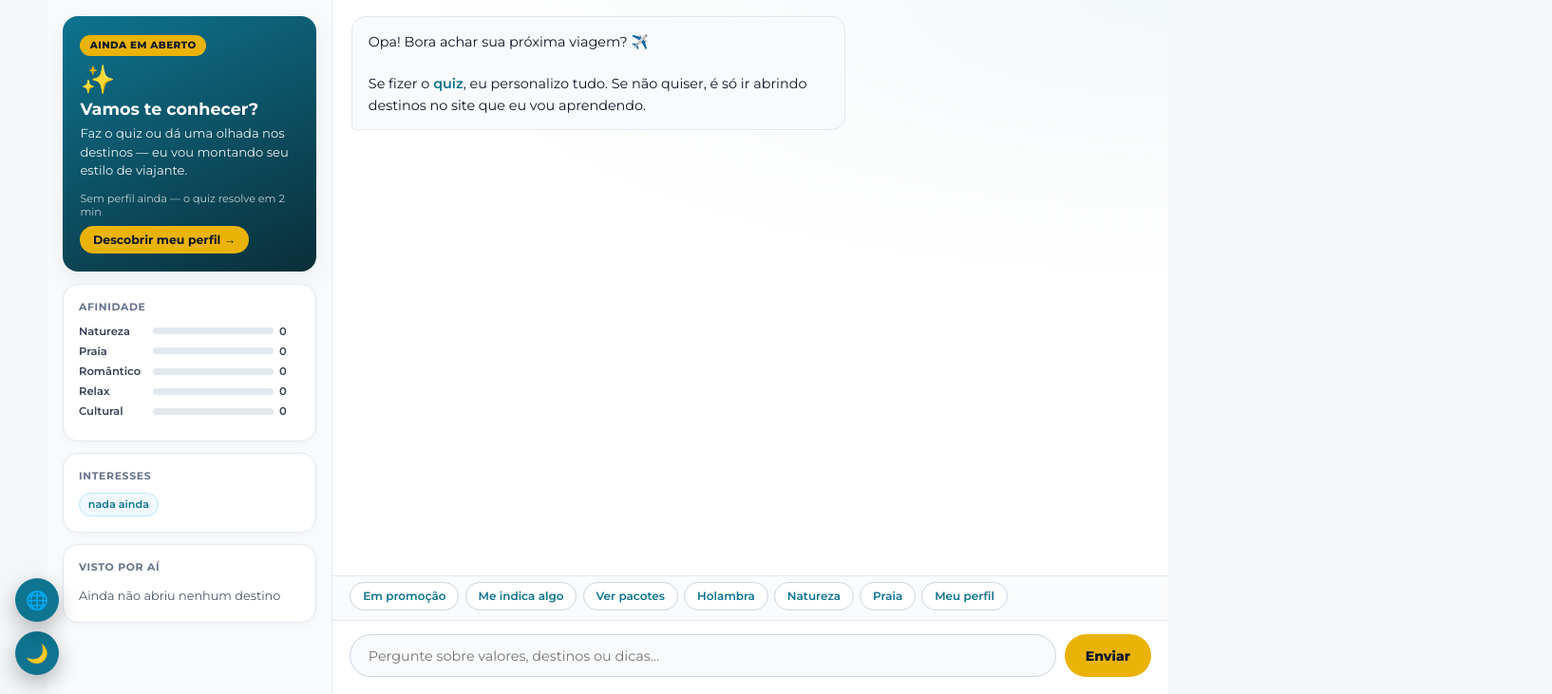
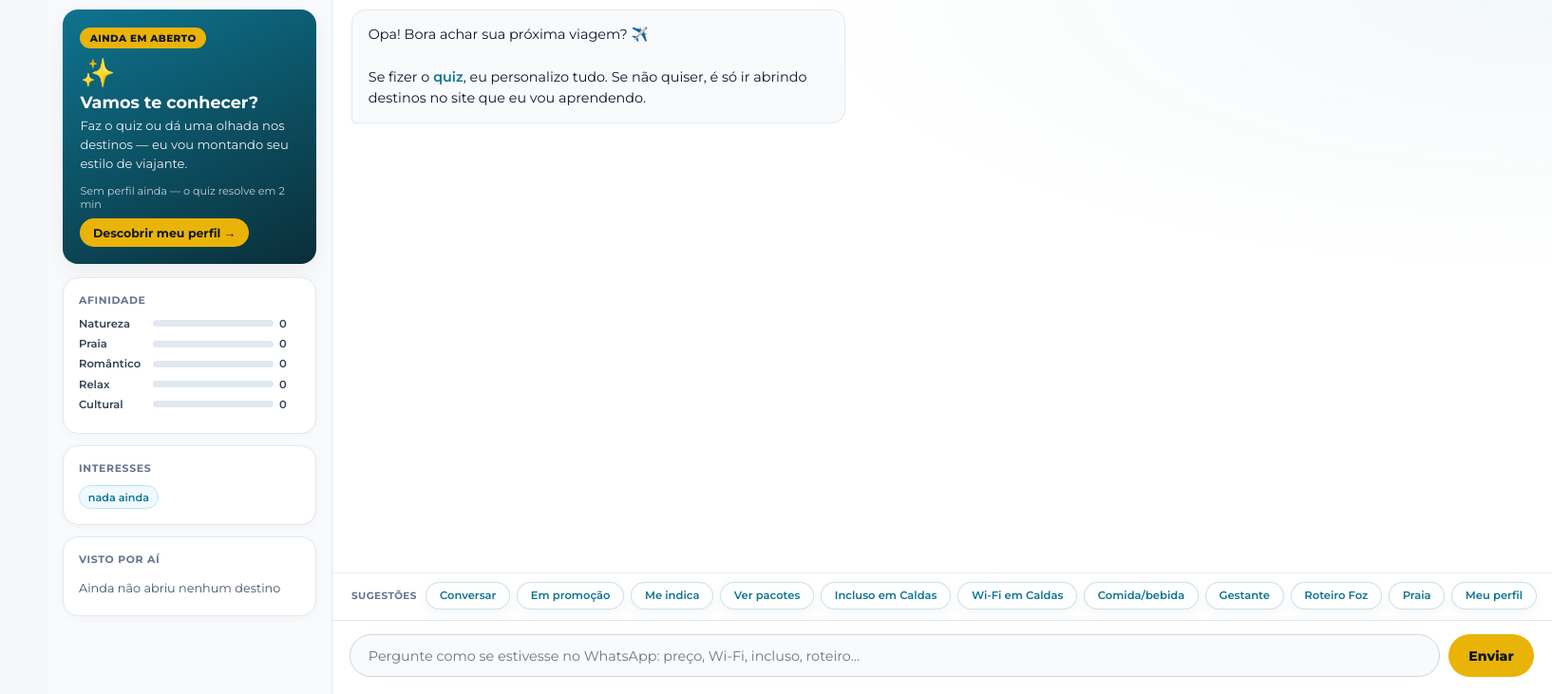
Before and after one commit to lndever/tourmix, a plain HTML site: page assistente.html in a window 1280 px wide. Shown: the part 69-800 px from the top of the page at 95% size, 1634 px wide, since content can reach past the window. Drawn offline with Linux system fonts and the light colour scheme.

Commit message:
Add files via upload

```diff
--- a/assistente.html
+++ b/assistente.html
@@ -4,7 +4,7 @@
 <meta charset="UTF-8">
 <meta name="viewport" content="width=device-width, initial-scale=1.0">
 <title>Assistente TOURMIX</title>
-<link rel="icon" type="image/png" href="LOGO-05.png">
+<link rel="icon" type="image/png" href="/assets/img/LOGO-05.png">
 <link href="https://fonts.googleapis.com/css2?family=Montserrat:wght@400;500;600;700;800&display=swap" rel="stylesheet">
 <style>
 :root{
@@ -190,23 +190,41 @@ a:hover{text-decoration:underline}
 .msg.user a{color:#fff;text-decoration:underline}
 
 .sugestoes{
-  display:flex;flex-wrap:wrap;gap:.4rem;
-  padding:.35rem 1.15rem .65rem;
-  border-top:1px solid var(--line);
-  background:#fafbfc;
+  display:flex;flex-wrap:nowrap;gap:.45rem;
+  padding:.55rem 1rem .7rem;
+  border-top:1px solid rgba(226,232,240,.65);
+  background:rgba(255,255,255,.55);
+  backdrop-filter:blur(14px);
+  -webkit-backdrop-filter:blur(14px);
+  overflow-x:auto;
+  scrollbar-width:none;
+  -ms-overflow-style:none;
 }
+.sugestoes::-webkit-scrollbar{display:none}
 .sugestoes button{
   font-family:inherit;
-  font-size:.75rem;font-weight:600;
+  font-size:.72rem;font-weight:600;
   color:var(--primary);
-  background:#fff;
-  border:1px solid #cbd5e1;
+  background:rgba(255,255,255,.72);
+  border:1px solid rgba(14,116,144,.22);
   border-radius:50px;
-  padding:.4rem .8rem;
+  padding:.42rem .85rem;
   cursor:pointer;
-  transition:.15s;
+  transition:.18s;
+  white-space:nowrap;
+  flex-shrink:0;
+  box-shadow:0 4px 14px rgba(15,23,42,.04);
 }
-.sugestoes button:hover{border-color:var(--primary);background:#f0f9ff}
+.sugestoes button:hover{
+  border-color:var(--primary);
+  background:rgba(240,249,255,.95);
+  transform:translateY(-1px);
+  box-shadow:0 6px 16px rgba(14,116,144,.12);
+}
+.sugestoes-label{
+  font-size:.65rem;font-weight:700;letter-spacing:.04em;text-transform:uppercase;
+  color:var(--muted);align-self:center;padding:0 .15rem 0 .25rem;white-space:nowrap;flex-shrink:0;
+}
 
 .composer{
   display:flex;gap:.55rem;
@@ -263,8 +281,20 @@ a:hover{text-decoration:underline}
 [data-theme="dark"] .hist-item{color:#94a3b8;border-color:#334155}
 [data-theme="dark"] .chat-wrap,[data-theme="dark"] .messages{background:#0f172a}
 [data-theme="dark"] .msg.bot{background:#1e293b;border-color:#334155;color:#f1f5f9}
-[data-theme="dark"] .sugestoes{background:#0b1220;border-color:#1e293b}
-[data-theme="dark"] .sugestoes button{background:#1e293b;border-color:#334155;color:#67e8f9}
+[data-theme="dark"] .sugestoes{
+  background:rgba(15,23,42,.55);
+  border-color:rgba(51,65,85,.7);
+  backdrop-filter:blur(16px);
+  -webkit-backdrop-filter:blur(16px);
+}
+[data-theme="dark"] .sugestoes button{
+  background:rgba(30,41,59,.75);
+  border-color:rgba(103,232,249,.25);
+  color:#67e8f9;
+  box-shadow:0 4px 14px rgba(0,0,0,.2);
+}
+[data-theme="dark"] .sugestoes button:hover{background:rgba(30,41,59,.95);border-color:#67e8f9}
+[data-theme="dark"] .sugestoes-label{color:#94a3b8}
 [data-theme="dark"] .composer{background:#0f172a;border-color:#1e293b}
 [data-theme="dark"] .composer input{background:#1e293b;border-color:#334155;color:#f1f5f9}
   .msg.bot a.pkg-link {
@@ -282,7 +312,7 @@ a:hover{text-decoration:underline}
 <body>
 <header class="topbar">
   <a href="/" class="brand">
-    <img src="LOGO-05.png" alt="TOURMIX" onerror="this.style.display='none'">
+    <img src="/assets/img/LOGO-05.png" alt="TOURMIX" onerror="this.style.display='none'">
     <div class="brand-text">
       <strong>Assistente TOURMIX</strong>
       <span>Consultoria de viagens</span>
@@ -334,17 +364,22 @@ a:hover{text-decoration:underline}
     <div class="messages" id="messages" aria-live="polite"></div>
 
     <div class="sugestoes" id="sugestoes">
+      <span class="sugestoes-label">Sugestões</span>
+      <button type="button" data-q="Oi! Quero uma dica de viagem">Conversar</button>
       <button type="button" data-q="Me mostra um destino em promoção">Em promoção</button>
-      <button type="button" data-q="Me indica algo no meu estilo">Me indica algo</button>
-      <button type="button" data-q="Quais pacotes vocês têm?">Ver pacotes</button>
-      <button type="button" data-q="Quanto custa Holambra?">Holambra</button>
-      <button type="button" data-q="Tô afim de natureza">Natureza</button>
+      <button type="button" data-q="Me indica algo no meu estilo">Me indica</button>
+      <button type="button" data-q="Quais pacotes vocês têm agora?">Ver pacotes</button>
+      <button type="button" data-q="O que está incluso no pacote de Caldas Novas?">Incluso em Caldas</button>
+      <button type="button" data-q="O Wi-Fi está incluso na viagem para Caldas Novas?">Wi-Fi em Caldas</button>
+      <button type="button" data-q="Posso levar bebida ou comida no pacote de Gramado?">Comida/bebida</button>
+      <button type="button" data-q="Gestante pode viajar nos pacotes da Tourmix?">Gestante</button>
+      <button type="button" data-q="Monte um roteiro para Foz do Iguaçu">Roteiro Foz</button>
       <button type="button" data-q="Quero praia">Praia</button>
-      <button type="button" data-q="Qual meu perfil?">Meu perfil</button>
+      <button type="button" data-q="Qual meu perfil de viajante?">Meu perfil</button>
     </div>
 
     <form class="composer" id="form">
-      <input type="text" id="input" placeholder="Pergunte sobre valores, destinos ou dicas…" autocomplete="off" required>
+      <input type="text" id="input" placeholder="Pergunte como se estivesse no WhatsApp: preço, Wi-Fi, incluso, roteiro…" autocomplete="off" required>
       <button type="submit">Enviar</button>
     </form>
   </div>
@@ -354,20 +389,21 @@ a:hover{text-decoration:underline}
 var PERFIL_KEY='tourmix_perfil_quiz',SCORES_KEY='tourmix_perfil_scores',INTERESSES_KEY='tourmix_interesses',HISTORICO_KEY='tourmix_historico_nav';
 var PERFIS={
 natureza:{emoji:'🌿',titulo:'Explorador da Natureza',desc:'Trilha, rio cristalino e vento no rosto. Cidade grande até cansa você rapidinho.',destinos:['bonito','foz'],badge:'PERFIL NATUREZA'},
-praia:{emoji:'🏖️',titulo:'Praiano Urbano',desc:'Sol, orla e energia de cidade que não para. Chinelo sempre na mala.',destinos:['camboriu','foz'],badge:'PERFIL SOLZÃO'},
+praia:{emoji:'🏖️',titulo:'Praiano Urbano',desc:'Sol, orla e energia de cidade que não para. Chinelo sempre na mala.',destinos:['floripa','camboriu'],badge:'PERFIL SOLZÃO'},
 romantico:{emoji:'🌷',titulo:'Romântico Fotogênico',desc:'Você viaja pra colecionar momentos (e umas 200 fotos). Flores e ruas charmosas te conquistam fácil.',destinos:['holambra','gramado'],badge:'PERFIL CHARME'},
 relax:{emoji:'♨️',titulo:'Mestre do Descanso',desc:'Modo avião ligado. Termas, piscina e zero culpa por não fazer nada.',destinos:['caldas','gramado'],badge:'PERFIL ZEN'},
 cultural:{emoji:'🏛️',titulo:'Viajante Cultural',desc:'Você quer sentir o lugar: comida boa, história e aquele café com cara de filme.',destinos:['gramado','foz'],badge:'PERFIL CURIOUS'}
 };
 var CATALOGO=[
-{id:'holambra',nome:'Holambra',tipo:'Excursão 1 dia',tags:['flores','romantico','foto','holambra','promocao','barato','excursao'],resumo:'Um dia na Cidade das Flores — Portal, Moinho, Guarda-Chuvas, Deck do Amor e Parque Van Gogh.',data:'25 de outubro (domingo)',preco:'R$ 159,90 à vista ou 2x de R$ 80 no PIX (reserva 30%)',inclui:'Micro-ônibus executivo, guia credenciado, seguro Hero, kit Tourmix e sorteios',embarque:'Itaquaquecetuba 6h20 · Barra Funda 7h30',link:'/holambra'},
-{id:'foz',nome:'Foz do Iguaçu',tipo:'Pacote 4 noites',tags:['natureza','cataratas','foz','promocao','barato','familia'],resumo:'Cataratas + cidade. Hotel San Juan com café. Aéreo saindo de SP.',data:'Saídas OUT/NOV/DEZ (ex.: 03 e 17/OUT)',preco:'A partir de 12x de R$ 115 · 3% off à vista',inclui:'Aéreo SP, Hotel San Juan (café), transfer e seguro · taxas de embarque não inclusas',link:'/foz-iguacu'},
-{id:'camboriu',nome:'Balneário Camboriú',tipo:'Pacote 4 noites',tags:['praia','mar','camboriu','promocao','sol'],resumo:'Orla famosa, praia e cidade completa. Hotel Rosenbrock com café.',data:'Saídas OUT/NOV/DEZ',preco:'A partir de 12x de R$ 115 · 3% off à vista',inclui:'Aéreo SP, Hotel Rosenbrock (café), transfer e seguro · taxas de embarque não inclusas',link:'/balneario-camboriu'},
-{id:'gramado',nome:'Gramado',tipo:'Pacote 4 noites',tags:['serra','gramado','romantico','cultural','promocao','chocolate'],resumo:'Serra com charme, gastronomia e clima de cinema. Life Hotel Infinity com café.',data:'Saídas SET/OUT/NOV/DEZ',preco:'A partir de 12x de R$ 115 · 3% off à vista',inclui:'Aéreo SP, Life Hotel Infinity (café), transfer e seguro · taxas de embarque não inclusas',link:'/gramado'},
-{id:'bonito',nome:'Bonito',tipo:'Pacote 5 noites',tags:['natureza','bonito','aventura','rio','promocao'],resumo:'Águas cristalinas e ecoturismo no MS. Hotel Bonito Ecotel com café.',data:'Saídas NOV/DEZ',preco:'A partir de 12x de R$ 167 · 3% off à vista',inclui:'Aéreo SP, Bonito Ecotel (café), transfer e seguro · taxas de embarque não inclusas',link:'/bonito'},
-{id:'caldas',nome:'Caldas Novas',tipo:'Pacote 5 noites',tags:['termas','relax','caldas','resort','familia','promocao'],resumo:'Resort Encontro das Águas com café e jantar. Ideal pra desligar.',data:'Saídas OUT/NOV',preco:'A partir de 12x de R$ 145 · 3% off à vista',inclui:'Aéreo SP, resort (café e jantar), transfer e seguro · taxas de embarque não inclusas',link:'/caldas-novas'}
-,{id:'santiago',nome:'Santiago do Chile',tipo:'Réveillon 4 noites',tags:['santiago','chile','reveillon','ano novo','internacional','promocao','romantico'],resumo:'Réveillon 2026/2027 em Santiago. Hotel Panamericano com café, city tour, aéreo de SP.',data:'Saída 30/DEZ',preco:'A partir de 10x de R$ 397 · 3% off à vista',inclui:'Aéreo SP, Hotel Panamericano (café), transfer, city tour e seguro · taxas de embarque não inclusas',link:'/santiago-chile'}
-,{id:'buenosaires',nome:'Buenos Aires',tipo:'Réveillon 4 noites',tags:['buenos aires','argentina','reveillon','ano novo','internacional','promocao','romantico','cultural'],resumo:'Réveillon 2026/2027 em Buenos Aires. Hotel El Conquistador com café, city tour, aéreo de SP.',data:'Saída 30/DEZ',preco:'A partir de 10x de R$ 374 · 3% off à vista',inclui:'Aéreo SP, Hotel El Conquistador (café), transfer, city tour e seguro · taxas de embarque não inclusas',link:'/buenos-aires'}
+{id:'holambra',nome:'Holambra',tipo:'Excursão 1 dia',tags:['flores','romantico','foto','holambra','promocao','barato','excursao'],resumo:'Um dia na Cidade das Flores — Portal, Moinho, Guarda-Chuvas, Deck do Amor e Parque Van Gogh.',data:'Consulte datas no WhatsApp',preco:'R$ 159,90 à vista ou 2x de R$ 80 no PIX (reserva 30%)',inclui:'Micro-ônibus executivo, guia credenciado, seguro Hero, kit Tourmix e sorteios',embarque:'Pontos informados na reserva',link:'/holambra'},
+{id:'foz',nome:'Foz do Iguaçu',tipo:'Pacote 4 noites',tags:['natureza','cataratas','foz','promocao','barato','familia','ferias','janeiro'],resumo:'Cataratas + cidade. Hotel com café. Aéreo saindo de SP. Férias Janeiro 2027.',data:'Saídas 09 a 27/JAN',preco:'A partir de 10x de R$ 178 · 3% off à vista',inclui:'Aéreo SP, hotel (café), transfer e seguro · taxas de embarque não inclusas',link:'/foz-iguacu'},
+{id:'camboriu',nome:'Balneário Camboriú',tipo:'Pacote 4 noites',tags:['praia','mar','camboriu','promocao','sol','ferias','janeiro'],resumo:'Orla famosa, praia e cidade completa. Hotel com café. Férias Janeiro 2027.',data:'Saídas 10 a 24/JAN',preco:'A partir de 10x de R$ 184 · 3% off à vista',inclui:'Aéreo SP, hotel (café), transfer e seguro · taxas de embarque não inclusas',link:'/balneario-camboriu'},
+{id:'gramado',nome:'Gramado',tipo:'Pacote 4 noites',tags:['serra','gramado','romantico','cultural','promocao','chocolate','ferias','janeiro'],resumo:'Serra com charme e gastronomia. Life Hotel Infinity com café + Bustour 1 dia. Férias Janeiro 2027.',data:'Saídas 03 a 20/JAN',preco:'A partir de 10x de R$ 181 · 3% off à vista',inclui:'Aéreo SP, Life Hotel Infinity (café), transfer, Bustour 1 dia e seguro · taxas de embarque não inclusas',link:'/gramado'},
+{id:'bonito',nome:'Bonito',tipo:'Pacote 5 noites',tags:['natureza','bonito','aventura','rio','promocao','ferias','janeiro'],resumo:'Águas cristalinas e ecoturismo no MS. Hotel com café. Férias Janeiro 2027.',data:'Saídas 10, 17 e 24/JAN',preco:'A partir de 10x de R$ 253 · 3% off à vista',inclui:'Aéreo SP voo direto, hotel (café), transfer e seguro · taxas de embarque não inclusas',link:'/bonito'},
+{id:'caldas',nome:'Caldas Novas',tipo:'Pacote 4 noites',tags:['termas','relax','caldas','resort','familia','promocao','ferias','janeiro'],resumo:'Resort Encontro das Águas Thermas com café. Ideal pra desligar. Férias Janeiro 2027.',data:'Saídas 03, 10, 17 e 24/JAN',preco:'A partir de 10x de R$ 186 · 3% off à vista',inclui:'Aéreo SP voo direto, Encontro das Águas Thermas (café), transfer e seguro · taxas de embarque não inclusas',link:'/caldas-novas'},
+{id:'floripa',nome:'Florianópolis',tipo:'Pacote 4 noites',tags:['praia','mar','floripa','florianopolis','ilha','promocao','sol','ferias','janeiro'],resumo:'Ilha da Magia. Porto da Ilha Hotel com café da manhã. Aéreo de SP. Férias Janeiro 2027.',data:'Saídas 13, 20 e 27/JAN',preco:'A partir de 10x de R$ 186 · 3% off à vista',inclui:'Aéreo SP, Porto da Ilha Hotel (café), transfer e seguro · taxas de embarque não inclusas',link:'/florianopolis'},
+{id:'santiago',nome:'Santiago do Chile',tipo:'Réveillon 4 noites',tags:['santiago','chile','reveillon','ano novo','internacional','promocao','romantico'],resumo:'Réveillon 2026/2027 em Santiago. Hotel Panamericano com café, city tour, aéreo de SP.',data:'Saída 30/DEZ',preco:'A partir de 10x de R$ 397 · 3% off à vista',inclui:'Aéreo SP, Hotel Panamericano (café), transfer, city tour e seguro · taxas de embarque não inclusas',link:'/santiago-chile'},
+{id:'buenosaires',nome:'Buenos Aires',tipo:'Réveillon 4 noites',tags:['buenos aires','argentina','reveillon','ano novo','internacional','promocao','romantico','cultural'],resumo:'Réveillon 2026/2027 em Buenos Aires. Hotel El Conquistador com café, city tour, aéreo de SP.',data:'Saída 30/DEZ',preco:'A partir de 10x de R$ 374 · 3% off à vista',inclui:'Aéreo SP, Hotel El Conquistador (café), transfer, city tour e seguro · taxas de embarque não inclusas',link:'/buenos-aires'}
 ];
 var FAQ_EXTRA={
 whatsapp:'WhatsApp oficial: (11) 91484-1404 — https://wa.me/5511914841404',
@@ -375,7 +411,7 @@ pix:'PIX (CNPJ): 65.063.425/0001-95',
 horario:'Atendimento: seg a sex, 9h às 18h',
 empresa:'TOURMIX / Tourmix Br — CNPJ/CADASTUR 65.063.425/0001-95'
 };
-var NOME_PATH={'/holambra':'Holambra','/holambra.html':'Holambra','/gramado':'Gramado','/gramado.html':'Gramado','/bonito':'Bonito','/bonito.html':'Bonito','/foz-iguacu':'Foz do Iguaçu','/foz-iguacu.html':'Foz do Iguaçu','/balneario-camboriu':'Balneário Camboriú','/balneario-camboriu.html':'Balneário Camboriú','/caldas-novas':'Caldas Novas','/caldas-novas.html':'Caldas Novas','/excursoes':'Excursões','/excursoes.html':'Excursões','/descubra-perfil':'Quiz','/descubra-perfil.html':'Quiz','/santiago-chile':'Santiago do Chile','/santiago-chile.html':'Santiago do Chile','/buenos-aires':'Buenos Aires','/buenos-aires.html':'Buenos Aires'};
+var NOME_PATH={'/holambra':'Holambra','/holambra.html':'Holambra','/gramado':'Gramado','/gramado.html':'Gramado','/bonito':'Bonito','/bonito.html':'Bonito','/foz-iguacu':'Foz do Iguaçu','/foz-iguacu.html':'Foz do Iguaçu','/balneario-camboriu':'Balneário Camboriú','/balneario-camboriu.html':'Balneário Camboriú','/caldas-novas':'Caldas Novas','/caldas-novas.html':'Caldas Novas','/florianopolis':'Florianópolis','/florianopolis.html':'Florianópolis','/excursoes':'Excursões','/excursoes.html':'Excursões','/descubra-perfil':'Quiz','/descubra-perfil.html':'Quiz','/santiago-chile':'Santiago do Chile','/santiago-chile.html':'Santiago do Chile','/buenos-aires':'Buenos Aires','/buenos-aires.html':'Buenos Aires'};
 var lastBotIntent='';
 var turn=0;
 var greetingsDone=false;
@@ -652,6 +688,7 @@ function textToHtml(t){
   var lista = [
     [/Balne[aá]rio\s+Cambori[uú]/gi, '/balneario-camboriu', 'Balneário Camboriú'],
     [/Foz\s+do\s+Igua[cç]u/gi, '/foz-iguacu', 'Foz do Iguaçu'],
+    [/Florian[oó]polis/gi, '/florianopolis', 'Florianópolis'],
     [/Santiago\s+do\s+Chile/gi, '/santiago-chile', 'Santiago do Chile'],
     [/Buenos\s+Aires/gi, '/buenos-aires', 'Buenos Aires'],
     [/Caldas\s+Novas/gi, '/caldas-novas', 'Caldas Novas'],
@@ -731,7 +768,7 @@ else addMsg('Opa! Bora achar sua próxima viagem? ✈️<br><br>Se fizer o <a hr
 })();
 </script>
 
-<script src="theme.js"></script>
-<script src="i18n.js"></script>
+<script src="/assets/js/theme.js"></script>
+<script src="/assets/js/i18n.js"></script>
 </body>
 </html>
```
